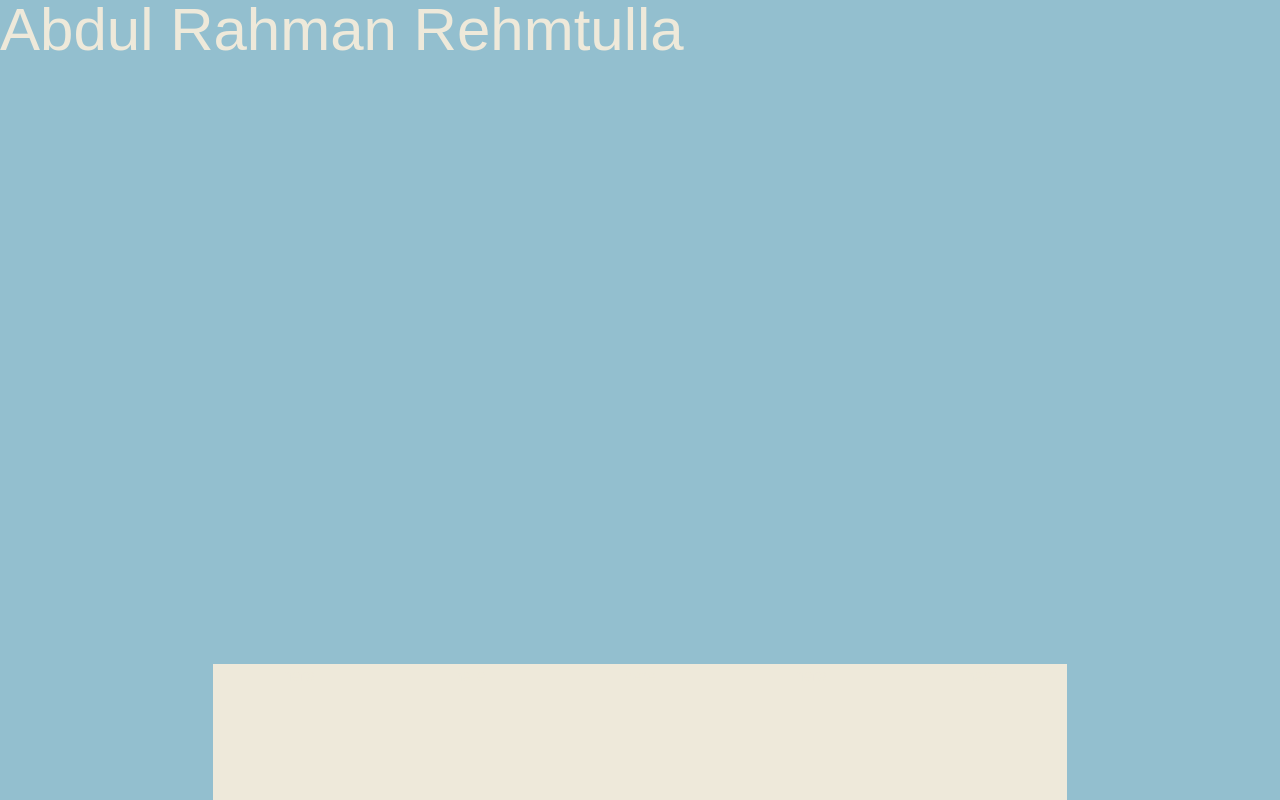
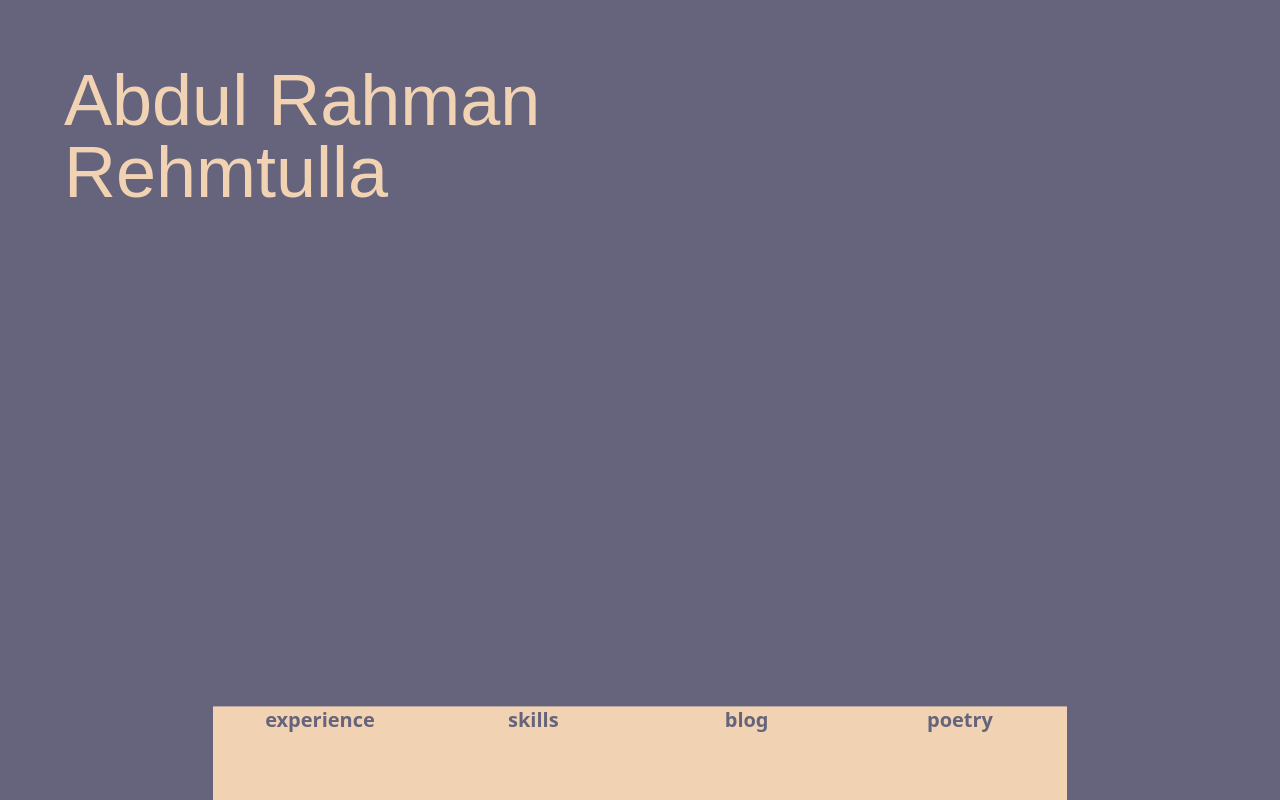
Before and after one commit to bijuice/portfolio-v2, a Next.js app: page / in a window 1280 px wide. Built offline with nearby package versions, Linux system fonts and the light colour scheme; a web font is replaced by a local one.

Commit message:
Added slice logic

```diff
--- a/components/Slice.tsx
+++ b/components/Slice.tsx
@@ -1,7 +1,56 @@
-interface ISliceProps {
-    active: boolean;
+import { useState } from "react"
+
+type SLICE_STATE = "INITIAL" | "INACTIVE"
+
+interface SliceCategory {
+  title: string
 }
 
-export default function Slice({active}: ISliceProps) {
-    return <div className={`cursor-pointer  bg-secondary h-40 w-full flex justify-center slice ${active ? "active" : null}`}>here</div>
+const categories: SliceCategory[] = [
+  { title: "experience" },
+  { title: "skills" },
+  { title: "blog" },
+  { title: "poetry" },
+]
+
+export function SliceContainer() {
+  const [activeSlice, setActiveSlice] = useState<string>("All")
+
+  return (
+    <section className="flex absolute  bottom-0 left-0 right-0 w-2/3 mx-auto">
+      {categories.map((slice) => {
+        return (
+          <Slice
+            key={slice.title}
+            title={slice.title}
+            activeSlice={activeSlice}
+            setActiveSlice={setActiveSlice}
+          />
+        )
+      })}
+    </section>
+  )
 }
+
+interface ISliceProps {
+  title: string
+  activeSlice: string
+  setActiveSlice: React.Dispatch<React.SetStateAction<string>>
+}
+
+export function Slice({ activeSlice, setActiveSlice, title }: ISliceProps) {
+  const isActive = activeSlice === title || activeSlice === "All"
+
+  return (
+    <div
+      onClick={() => {
+        setActiveSlice(title)
+      }}
+      className={`cursor-pointer  bg-secondary text-primary font-bold h-36 w-full flex justify-center slice ${
+        isActive ? "active" : null
+      }`}
+    >
+      <h6 className="font-bold">{title}</h6>
+    </div>
+  )
+}
--- a/pages/_app.tsx
+++ b/pages/_app.tsx
@@ -6,7 +6,7 @@ const eczar = Eczar({ subsets: ['latin'] })
 export default function App({ Component, pageProps }: AppProps) {
   return <>
       <style jsx global>{`
-        html {
+        h1,h2,h3 {
           font-family: ${eczar.style.fontFamily};
         }
       `}</style>
--- a/pages/index.tsx
+++ b/pages/index.tsx
@@ -1,19 +1,12 @@
-import Slice from "@/components/Slice";
+import {SliceContainer} from "@/components/Slice";
 
 export default function Home() {
-  return  <main className="bg-primary h-screen relative overflow-hidden">
+  return  <main className="bg-primary h-screen relative overflow-hidden px-16 py-16">
 
-    <h1 className="fon-">Abdul Rahman Rehmtulla</h1>
+    <h1 className="w-1/2">Abdul Rahman Rehmtulla</h1>
 
 
 
-      <section className="flex absolute  bottom-0 left-0 right-0 w-2/3 mx-auto">
-        <Slice active={false} />
-        <Slice active={false} />
-        <Slice active={false} />
-        <Slice active={false} />
-        <Slice active={false} />
-
-      </section>
+      <SliceContainer />
   </main>
 }
--- a/styles/globals.css
+++ b/styles/globals.css
@@ -28,7 +28,7 @@ h6 {
 }
 
 h1 {
-  @apply text-6xl;
+  @apply text-7xl;
 }
 
 h2 {
@@ -49,17 +49,17 @@ h6 {
 
 .slice {
   transition: transform 0.75s;
-  transform: translateY(15%);
+  transform: translateY(75%);
 }
 
 .slice:hover {
-  transform: translateY(0);
+  transform: translateY(65%);
 }
 
 .slice.active {
-  transform: translateY(80%);
+  transform: translateY(35%);
 }
 
 .slice.active:hover {
-  transform: translateY(65%);
+  transform: translateY(20%);
 }
--- a/tailwind.config.js
+++ b/tailwind.config.js
@@ -8,8 +8,8 @@ module.exports = {
   theme: {
     extend: {
       colors: {
-        primary: "#93BFCF",
-        secondary: "#EEE9DA",
+        primary: "#65647C",
+        secondary: "#F1D3B3",
       },
     },
   },
```
